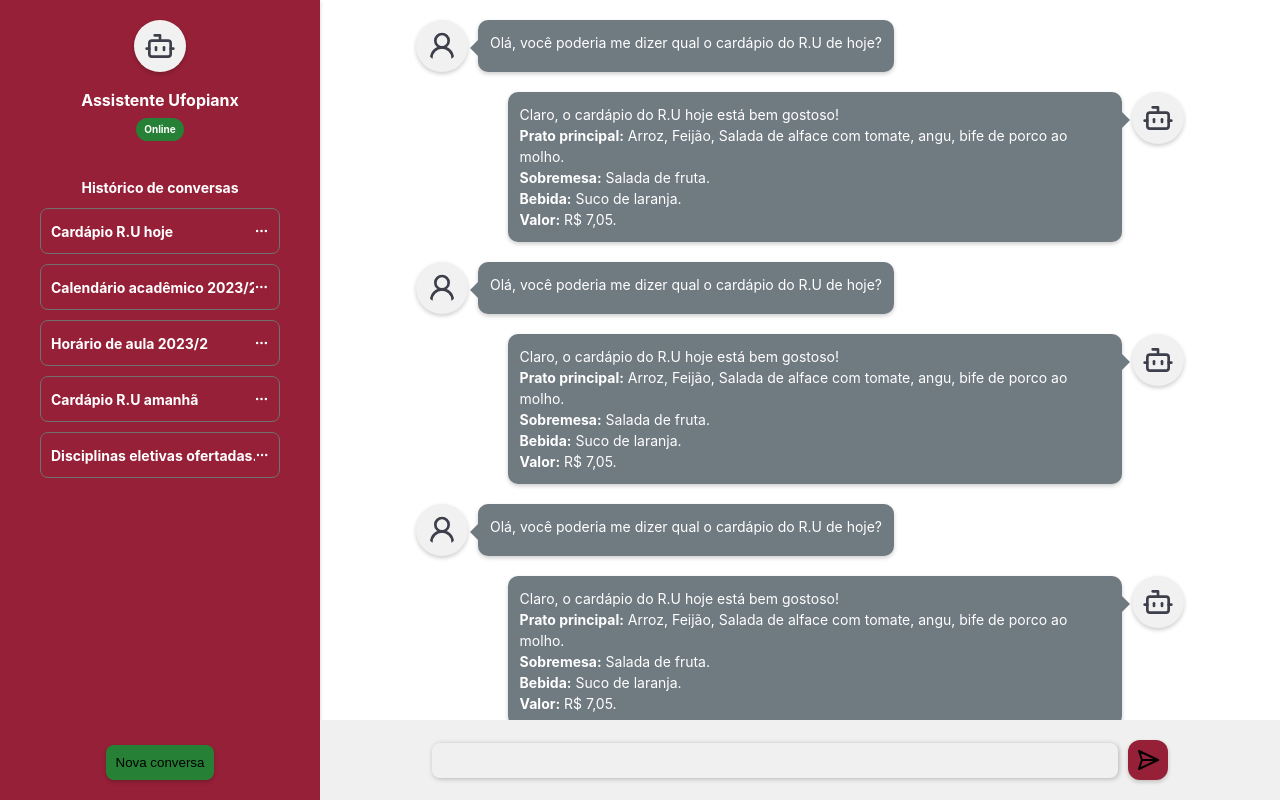
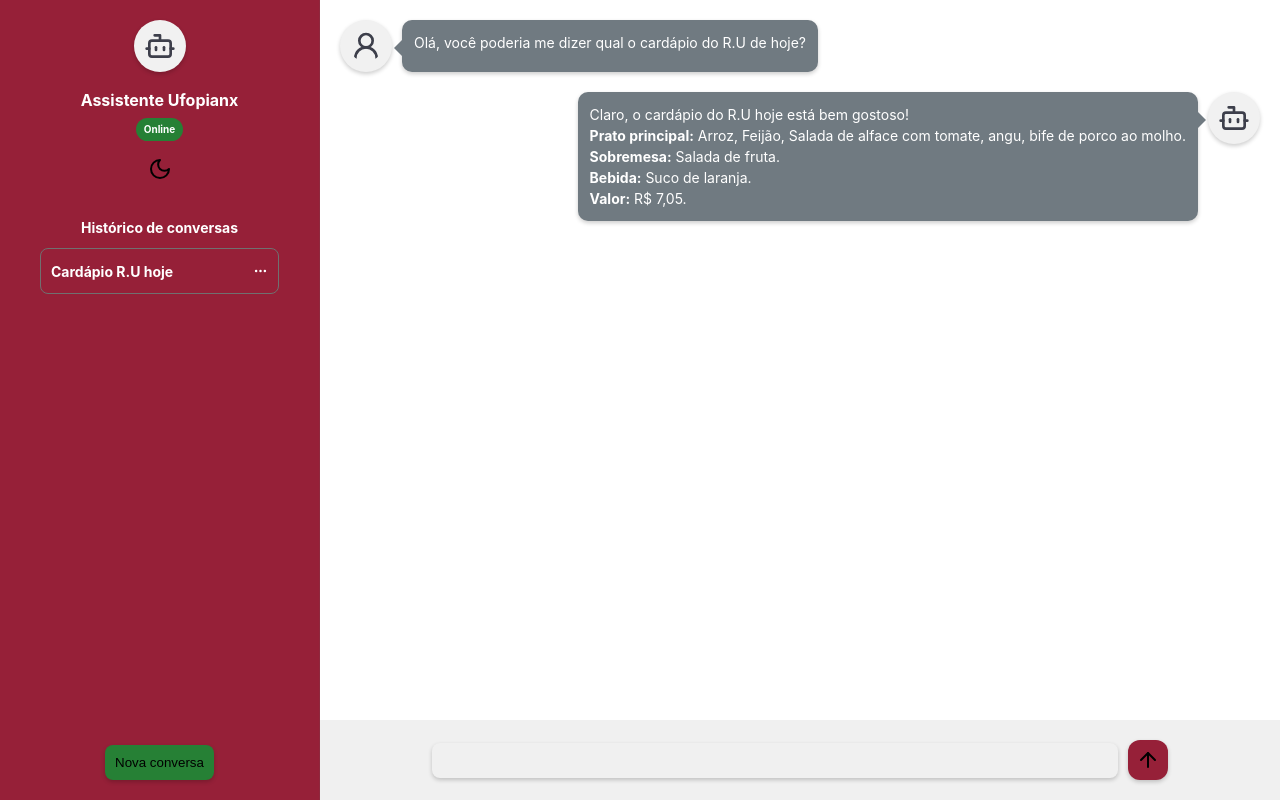
Before and after one commit to mateus-hamade/chatbot-ufop, a React (Vite) app: page / in a window 1280 px wide. Built offline with nearby package versions, Linux system fonts and the light colour scheme.

Commit message:
Refactor code and add dark theme support

```diff
--- a/src/App.jsx
+++ b/src/App.jsx
@@ -5,6 +5,6 @@ function App() {
    return (
       <Home />
    );
-};
+}
 
 export default App;
--- /dev/null
+++ b/src/components/ThemeContext.jsx
@@ -0,0 +1,21 @@
+import { createContext, useContext, useState } from 'react';
+
+const ThemeContext = createContext();
+
+export const ThemeProvider = ({ children }) => {
+   const [isDarkMode, setIsDarkMode] = useState(false);
+
+   const toggleTheme = () => {
+      setIsDarkMode((prevMode) => !prevMode);
+   };
+
+   return (
+      <ThemeContext.Provider value={{ isDarkMode, toggleTheme }}>
+         {children}
+      </ThemeContext.Provider>
+   );
+};
+
+export const useTheme = () => {
+   return useContext(ThemeContext);
+};
--- a/src/components/footer/Footer.jsx
+++ b/src/components/footer/Footer.jsx
@@ -1,13 +1,18 @@
 import "./Footer.css";
 
-import { SendHorizonal } from "lucide-react";
+import React from "react";
+import { useTheme } from "../ThemeContext";
+
+import { ArrowUp } from "lucide-react";
 
 const Footer = () => {
+   const { isDarkMode } = useTheme();
+
    return (
-      <footer>
+      <footer className={isDarkMode ? "dark-theme" : "light-theme"}>
          <form action="">
             <input />
-            <button id="send-button" type="submit"><SendHorizonal /></button>
+            <button id="send-button" type="submit"><ArrowUp /></button>
          </form>
       </footer>
    );
--- a/src/components/footer/footer.css
+++ b/src/components/footer/footer.css
@@ -37,7 +37,7 @@ input {
     padding: 10px;
     background-color: #f0f0f0;
     color: #333333;
-    box-shadow: 1px 1px 5px rgb(180, 180, 180);
+    box-shadow: 0 2px 4px rgba(0, 0, 0, 0.2);
 }
 
 /* Estilos para o botão de envio */
--- a/src/components/header/Header.jsx
+++ b/src/components/header/Header.jsx
@@ -1,19 +1,26 @@
 import "./Header.css";
 
-import React, { useState } from "react";
+import React from "react";
+import { useTheme } from "../ThemeContext";
+
 import { Bot, Moon, Sun, ChevronsLeft, MoreHorizontal } from "lucide-react";
 
 const Header = () => {
+   const { isDarkMode, toggleTheme } = useTheme();
+
    return (
-      <header>
-         <Bot className="icon" />
+      <header className={isDarkMode ? "dark-theme" : "light-theme"}>
+         <Bot className="icon"/>
+
          <div className="detail">
             <p className="bot-name">Assistente Ufopianx</p>
             <p className="status">Online</p>
          </div>
+
          <button className="theme">
-            <Sun />
+            {isDarkMode ? <Sun onClick={toggleTheme} /> : <Moon onClick={toggleTheme} />}
          </button>
+
          <div className="history-container">
             <h1>Histórico de conversas</h1>
             <div className="history-listener">
@@ -21,25 +28,9 @@ const Header = () => {
                   <h2>Cardápio R.U hoje</h2>
                   <MoreHorizontal className="horizontal-detail" />
                </div>
-               <div className="history-detail">
-                  <h2>Calendário acadêmico 2023/2</h2>
-                  <MoreHorizontal className="horizontal-detail" />
-               </div>
-               <div className="history-detail">
-                  <h2>Horário de aula 2023/2</h2>
-                  <MoreHorizontal className="horizontal-detail" />
-               </div>
-               <div className="history-detail">
-                  <h2>Cardápio R.U amanhã</h2>
-                  <MoreHorizontal className="horizontal-detail" />
-               </div>
-               <div className="history-detail">
-                  <h2>Disciplinas eletivas ofertadas... </h2>
-                  <MoreHorizontal className="horizontal-detail" />
-               </div>
             </div>
+         </div>
 
-         </div>
          <button className="new-conversation">Nova conversa</button>
       </header>
    );
--- a/src/components/header/header.css
+++ b/src/components/header/header.css
@@ -6,10 +6,12 @@ header {
     box-shadow: 0 2px 4px rgba(0, 0, 0, 0.2);
     gap: 10px;
     padding: 10px;
+    transition: background-color 0.5s ease-in-out;
 
     @media screen and (min-width: 320px) and (max-width: 480px) {
         gap: 10px;
         padding: 10px;
+        border-bottom: 1px solid #5f5f5f25;
     }
 
     @media screen and (min-width: 481px) and (max-width: 768px) {
@@ -22,6 +24,7 @@ header {
         width: 25%;
         gap: 16px;
         padding: 14px;
+        border-right: 1px solid #5f5f5f25;
     }
 
     @media screen and (min-width: 1025px) {
@@ -29,6 +32,7 @@ header {
         width: 25%;
         gap: 16px;
         padding: 20px;
+        border-right: 1px solid #5f5f5f25;
     }
 }
 
@@ -73,6 +77,7 @@ header {
     border-radius: 14px;
     font-size: 8px;
     padding: 4px 8px;
+    transition: background-color 0.5s ease-in-out;
 
     @media screen and (min-width: 769px) {
         font-size: 10px;
@@ -85,10 +90,7 @@ header {
     display: flex;
     background-color: transparent;
     border: none;
-
-    @media screen and (min-width: 769px) {
-        display: none;
-    }
+    cursor: pointer;
 }
 
 /* History Container */
@@ -110,6 +112,7 @@ header {
     }
 }
 
+/* History title */
 .history-container > h1 {
     text-align: center;
     font-size: 14px;
@@ -151,7 +154,6 @@ header {
     overflow: hidden;
     text-overflow: ellipsis;
     white-space: nowrap;
-    /* position: relative; */
 
     @media screen and (min-width: 769px) and (max-width: 1024px) {
         font-size: 12px;
--- a/src/components/main/Main.jsx
+++ b/src/components/main/Main.jsx
@@ -1,54 +1,23 @@
 import "./Main.css";
+
+import React from "react";
+import { useTheme } from "../ThemeContext";
 
 import { User2 } from "lucide-react";
 import { Bot } from "lucide-react";
 
 const Main = () => {
+   const { isDarkMode } = useTheme();
+
    return (
-      <main>
+      <main className={isDarkMode ? "dark-theme-707A81" : "light-theme"}>
          <div className="user-container">
-               <User2 className="icon"/>
-               <p className="user-message">Olá, você poderia me dizer qual o cardápio do R.U de hoje?</p>
+            <User2 className="icon"/>
+            <p className="user-message">Olá, você poderia me dizer qual o cardápio do R.U de hoje?</p>
          </div>
          <div className="bot-container">
-               <Bot className="icon"/>
-               <p className="bot-message">Claro, o cardápio do R.U hoje está bem gostoso! <br />
-               <strong>Prato principal:</strong> Arroz, Feijão, Salada de alface com tomate, angu, bife de porco ao molho. <br />
-               <strong>Sobremesa:</strong> Salada de fruta. <br />
-               <strong>Bebida:</strong> Suco de laranja. <br />
-               <strong>Valor:</strong> R$ 7,05. </p>
-         </div>
-         <div className="user-container">
-               <User2 className="icon"/>
-               <p className="user-message">Olá, você poderia me dizer qual o cardápio do R.U de hoje?</p>
-         </div>
-         <div className="bot-container">
-               <Bot className="icon"/>
-               <p className="bot-message">Claro, o cardápio do R.U hoje está bem gostoso! <br />
-               <strong>Prato principal:</strong> Arroz, Feijão, Salada de alface com tomate, angu, bife de porco ao molho. <br />
-               <strong>Sobremesa:</strong> Salada de fruta. <br />
-               <strong>Bebida:</strong> Suco de laranja. <br />
-               <strong>Valor:</strong> R$ 7,05. </p>
-         </div>
-         <div className="user-container">
-               <User2 className="icon"/>
-               <p className="user-message">Olá, você poderia me dizer qual o cardápio do R.U de hoje?</p>
-         </div>
-         <div className="bot-container">
-               <Bot className="icon"/>
-               <p className="bot-message">Claro, o cardápio do R.U hoje está bem gostoso! <br />
-               <strong>Prato principal:</strong> Arroz, Feijão, Salada de alface com tomate, angu, bife de porco ao molho. <br />
-               <strong>Sobremesa:</strong> Salada de fruta. <br />
-               <strong>Bebida:</strong> Suco de laranja. <br />
-               <strong>Valor:</strong> R$ 7,05. </p>
-         </div>
-         <div className="user-container">
-               <User2 className="icon"/>
-               <p className="user-message">Olá, você poderia me dizer qual o cardápio do R.U de hoje?</p>
-         </div>
-         <div className="bot-container">
-               <Bot className="icon"/>
-               <p className="bot-message">Claro, o cardápio do R.U hoje está bem gostoso! <br />
+            <Bot className="icon"/>
+            <p className="bot-message">Claro, o cardápio do R.U hoje está bem gostoso! <br />
                <strong>Prato principal:</strong> Arroz, Feijão, Salada de alface com tomate, angu, bife de porco ao molho. <br />
                <strong>Sobremesa:</strong> Salada de fruta. <br />
                <strong>Bebida:</strong> Suco de laranja. <br />
--- a/src/components/main/main.css
+++ b/src/components/main/main.css
@@ -8,6 +8,12 @@ main {
     gap: 10px;
     padding: 10px;
     font-size: 14px;
+    background-color: white;
+    transition: background-color 0.5s ease-in-out;
+
+    width: 100%;
+    padding-left: 10%;
+    padding-right: 10%;
 
     @media screen and (min-width: 320px) and (max-width: 480px) {
         gap: 10px;
@@ -25,10 +31,6 @@ main {
         gap: 20px;
         padding: 20px;
         font-size: 14px;
-
-        width: 100%;
-        padding-left: 10%;
-        padding-right: 10%;
     }
 }
 
@@ -118,6 +120,7 @@ main {
     }
 }
 
+/* Estilos para o scrollbar */
 @media screen and (min-width: 769px) {
     ::-webkit-scrollbar {
         width: 8px;
--- a/src/pages/Home.css
+++ b/src/pages/Home.css
@@ -1,17 +1,15 @@
 .container, .container > div{
     display: flex;
     flex-direction: column;
-    height: 100vh;
+    height: 100dvh;
     width: 100%;
     color: white;
 
     overflow: hidden;
 }
+
 .container > div {
     flex: 1;
-    display: flex;
-    align-items: center;
-    justify-content: center;
 }
 
 @media screen and (min-width: 769px) {
@@ -27,3 +25,48 @@
         justify-content: center;
     }
 }
+
+/* Dark Theme main */
+.dark-theme-707A81 {
+    background-color: #474f55;
+    color: #c9ced3;
+
+    .bot-message, .user-message {
+        background-color: #1E1E1E;
+    }
+
+    .bot-message::before {
+        border-left: 8px solid #1E1E1E;
+    }
+
+    .user-message::before {
+        border-right: 8px solid #1E1E1E;
+    }
+}
+
+.dark-theme {
+    background-color: #1E1E1E;
+
+    .status {
+        background-color: #962038;
+    }
+
+    form {
+        background-color: #1E1E1E;
+    }
+
+    input {
+        background-color: #474f55;
+        color: #c9ced3;
+    }
+
+    #send-button {
+        background-color: #268035;
+        color: #c9ced3;
+    }
+
+    .new-conversation {
+        background-color: #962038;
+        color: #c9ced3;
+    }
+}
--- a/src/pages/Home.jsx
+++ b/src/pages/Home.jsx
@@ -1,3 +1,5 @@
+import { ThemeProvider } from "../components/ThemeContext";
+
 import Header from "../components/header/Header";
 import Main from "../components/main/Main";
 import Footer from "../components/footer/Footer";
@@ -6,6 +8,7 @@ import "./Home.css";
 
 const Home = () => {
    return (
+      <ThemeProvider>
          <div className="container">
             <Header />
             <div>
@@ -13,6 +16,7 @@ const Home = () => {
                <Footer />
             </div>
          </div>
+      </ThemeProvider>
    );
 };
 
```
Lines whose indentation alone changed are shown as unchanged.
